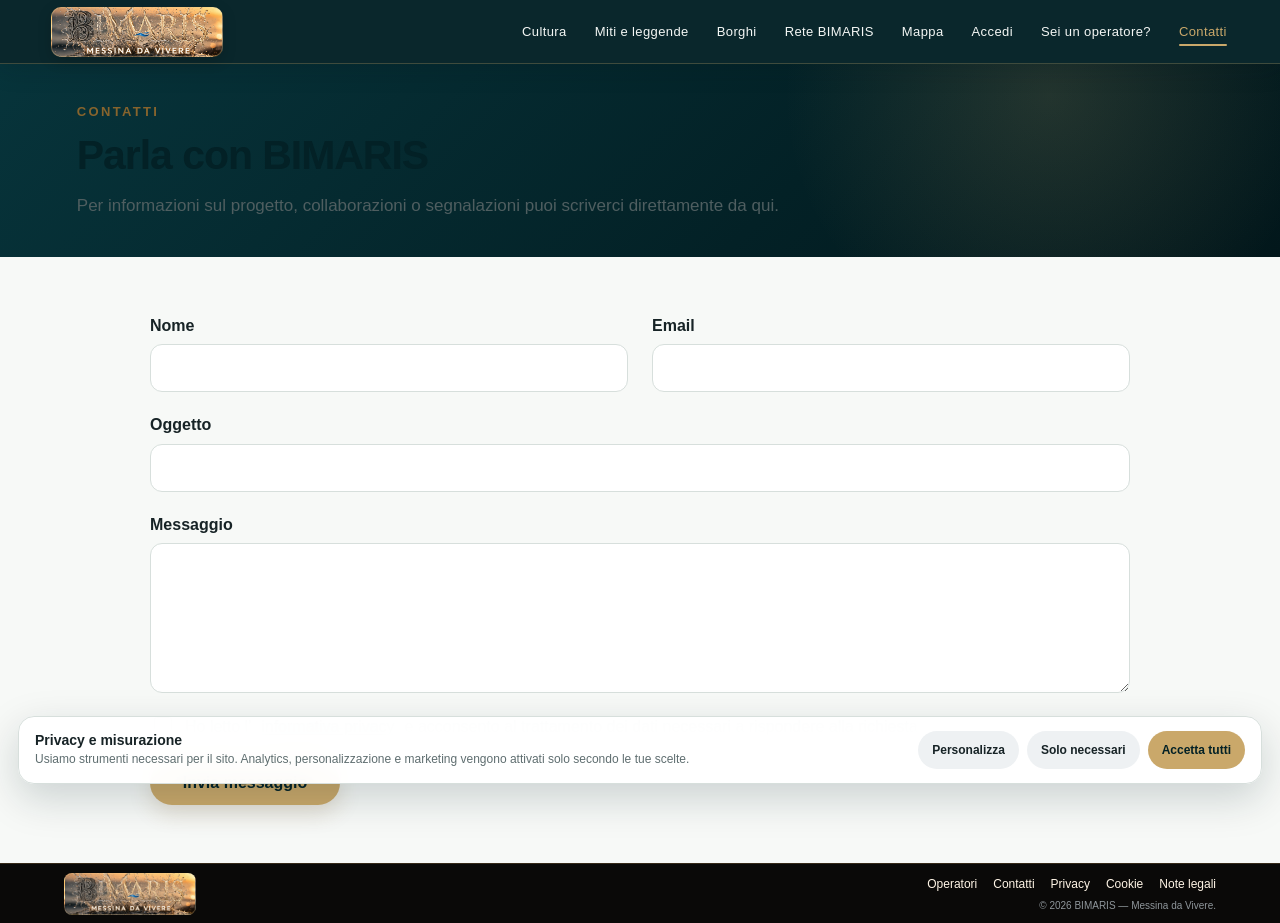
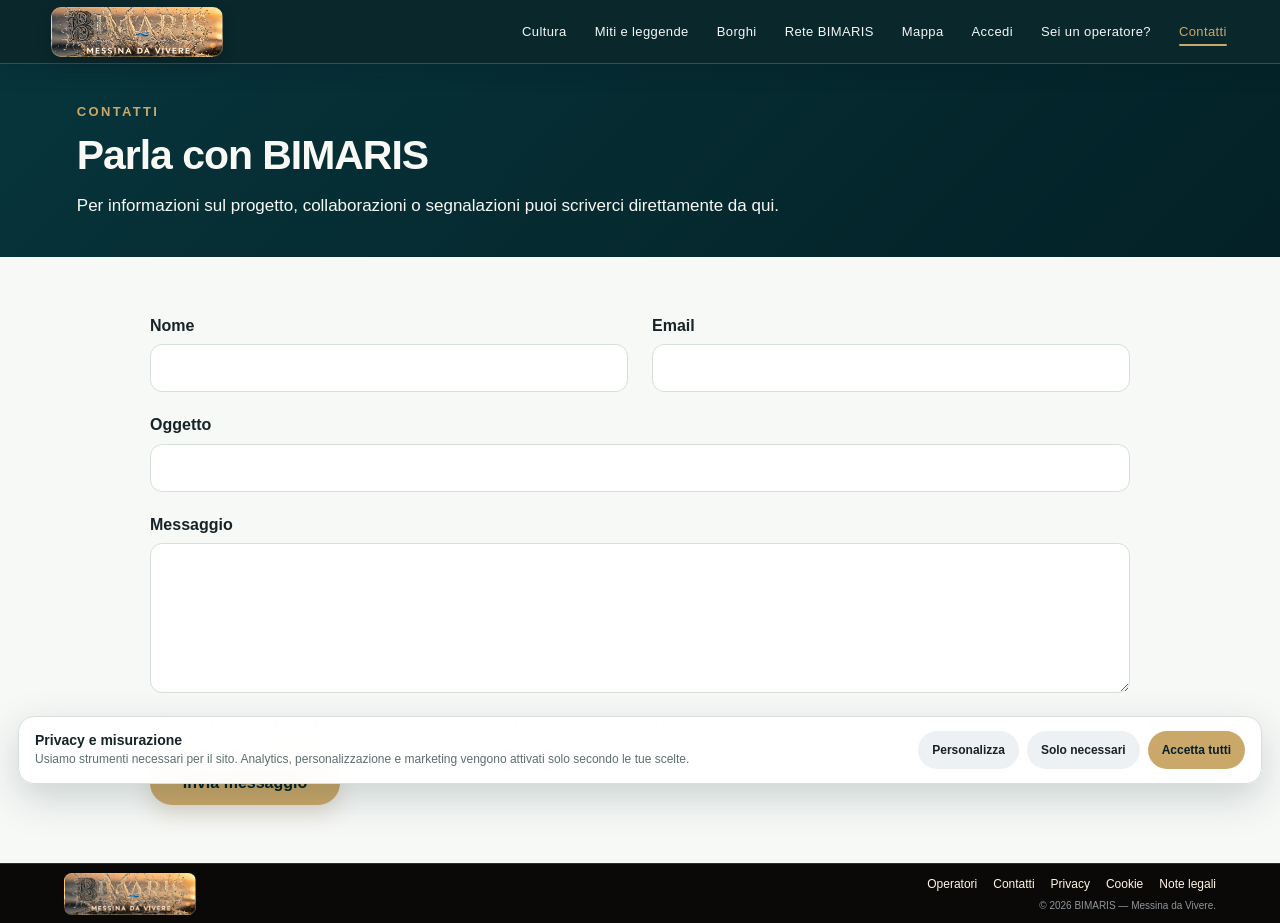
Before and after one commit to giovannibrunetto/bimaris-platform, a Next.js app in the folder apps/web/: page /contatti in a window 1280 px wide. Built offline with nearby package versions, Linux system fonts and the light colour scheme.

Commit message:
feat(ux-brand-05): align contatti/page.tsx public hero

```diff
--- a/apps/web/app/contatti/page.tsx
+++ b/apps/web/app/contatti/page.tsx
@@ -29,7 +29,7 @@ export default function ContactPage(){
   }
 
   return <>
-    <section className="page-hero"><div className="kicker">Contatti</div><h1>Parla con BIMARIS</h1><p>Per informazioni sul progetto, collaborazioni o segnalazioni puoi scriverci direttamente da qui.</p></section>
+    <section className="page-hero ux-brand-05-hero ux-brand-05-hero--standard"><div className="kicker">Contatti</div><h1>Parla con BIMARIS</h1><p>Per informazioni sul progetto, collaborazioni o segnalazioni puoi scriverci direttamente da qui.</p></section>
     <section className="section contact-section">
       {sent ? <div className="detail-panel"><h3>Messaggio inviato</h3><p>Abbiamo ricevuto il tuo messaggio.</p></div> :
       <form className="form contact-form" onSubmit={submit}>
```
